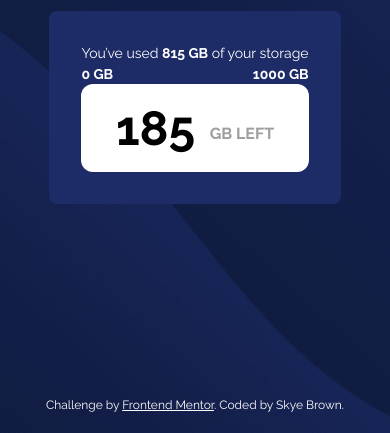
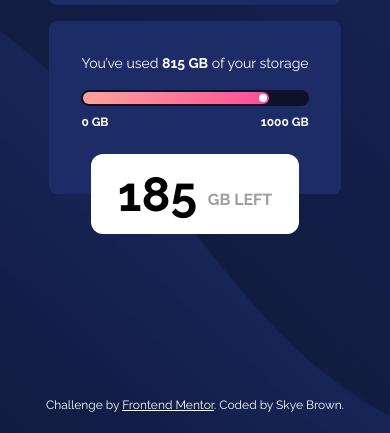
Before and after one commit to skyebrownh/fylo-data-storage-component, a plain HTML site: page index.html in a window 390 px wide. Shown: the part 411-844 px from the top of the page. Drawn offline with nearby package versions, Linux system fonts and the light colour scheme.

Commit message:
complete mobile styles

```diff
--- a/index.html
+++ b/index.html
@@ -71,16 +71,37 @@
       </div>
       <!-- storage card -->
       <div
-        class="p-8 rounded-lg text-white"
+        class="p-8 pb-16 rounded-lg text-white relative"
         style="background-color: hsl(228, 56%, 26%)"
       >
         <p>You’ve used <span class="font-bold">815 GB</span> of your storage</p>
+        <!-- progress bar -->
+        <div
+          class="w-full h-4 rounded-full mt-4 mb-2 p-0.5"
+          style="background-color: hsl(229, 57%, 11%)"
+        >
+          <div
+            class="w-5/6 h-full rounded-full p-0.5"
+            style="
+              background-image: linear-gradient(
+                to right,
+                hsl(6, 100%, 80%),
+                hsl(335, 100%, 65%)
+              );
+            "
+          >
+            <div class="w-2 h-2 rounded-full bg-white ml-auto"></div>
+          </div>
+        </div>
+        <!-- bar indicators -->
         <div class="w-full flex justify-between items-center">
-          <span class="text-sm font-bold">0 GB</span>
-          <span class="text-sm font-bold">1000 GB</span>
+          <span class="text-xs font-bold">0 GB</span>
+          <span class="text-xs font-bold">1000 GB</span>
         </div>
+        <!-- GB LEFT -->
         <p
-          class="p-5 rounded-xl bg-white text-black text-center flex justify-evenly items-center font-bold"
+          class="w-52 h-20 px-4 rounded-xl bg-white text-black text-center flex justify-evenly items-center font-bold absolute -bottom-10 left-1/2"
+          style="-webkit-transform: translate(-50%); transform: translate(-50%)"
         >
           <span class="text-5xl">185</span>
           <span class="text-base pt-3 uppercase" style="color: hsl(0, 0%, 62%)"
```
